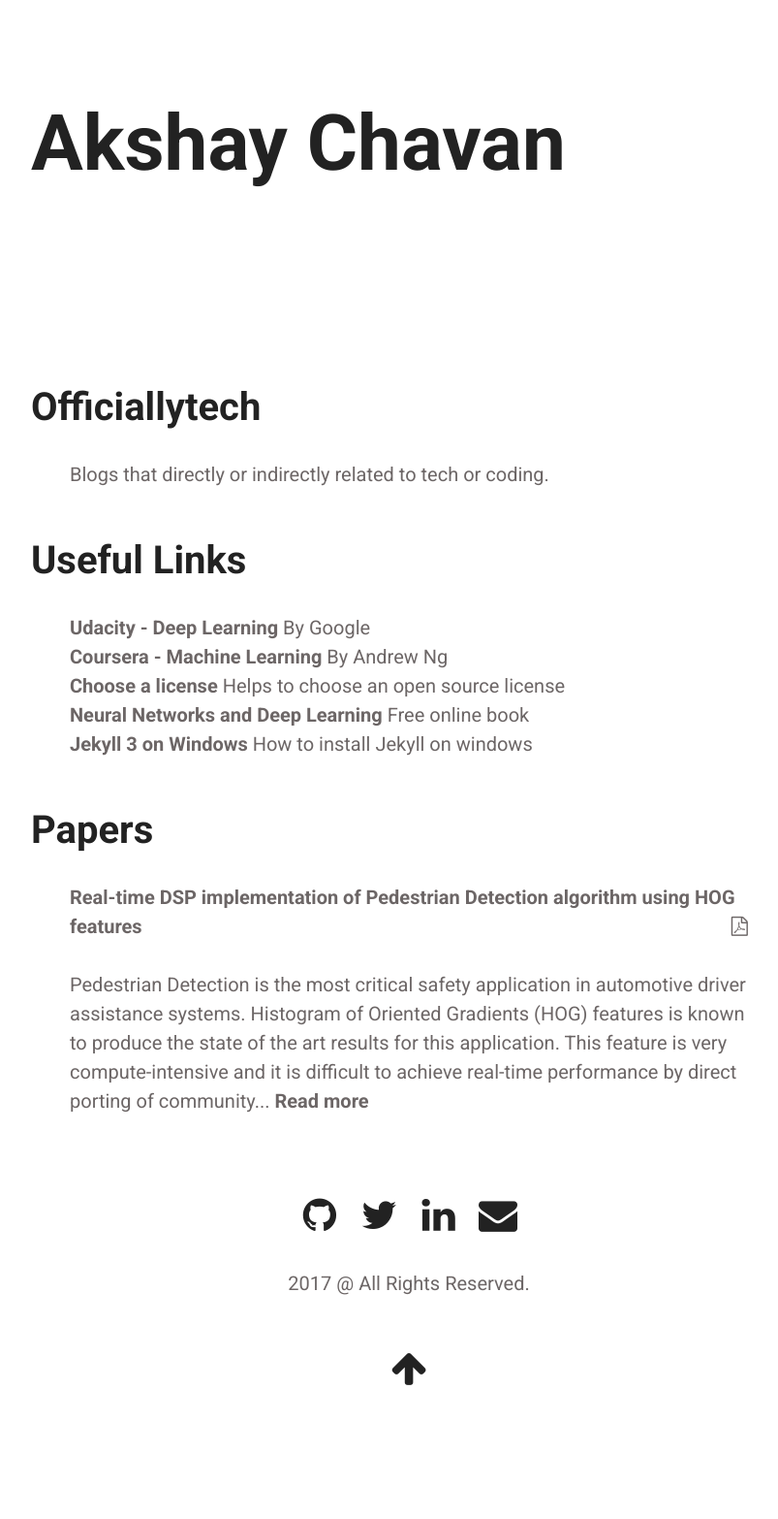
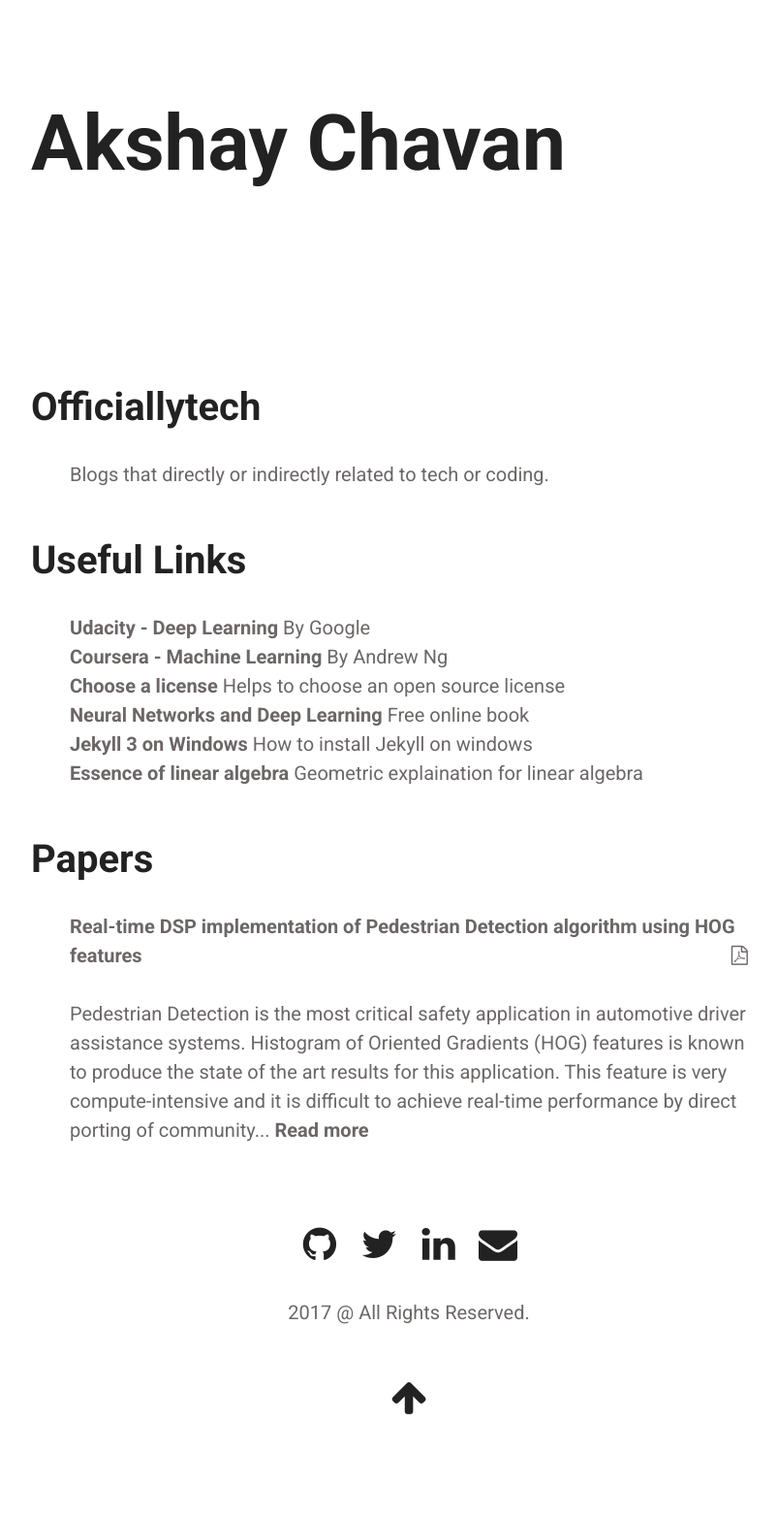
Before and after one commit to arccoder/arccoder.github.io, a Jekyll site: the page built from etc.html, in a window 1280 px wide. Shown: the whole page at 97% size, without its empty margins (218-1021 px from the left). Built offline with Jekyll 4.4.1, drawn with Linux system fonts in a browser that asks for light colours; nearby versions of some CDN libraries; before the commit the page ends 1536 px from its top, so only the background shows below that.

Commit message:
Added link to essence of linear algebra

```diff
--- a/_data/links.json
+++ b/_data/links.json
@@ -28,5 +28,11 @@
         "favicon":"https://labs.sverrirs.com/favicon.ico",
         "title":"Jekyll 3 on Windows",
         "tagline":"How to install Jekyll on windows"
+    },
+    {
+        "link":"https://www.youtube.com/playlist?list=PLZHQObOWTQDPD3MizzM2xVFitgF8hE_ab",
+        "favicon":"",
+        "title":"Essence of linear algebra",
+        "tagline":"Geometric explaination for linear algebra"
     }
 ]
```
